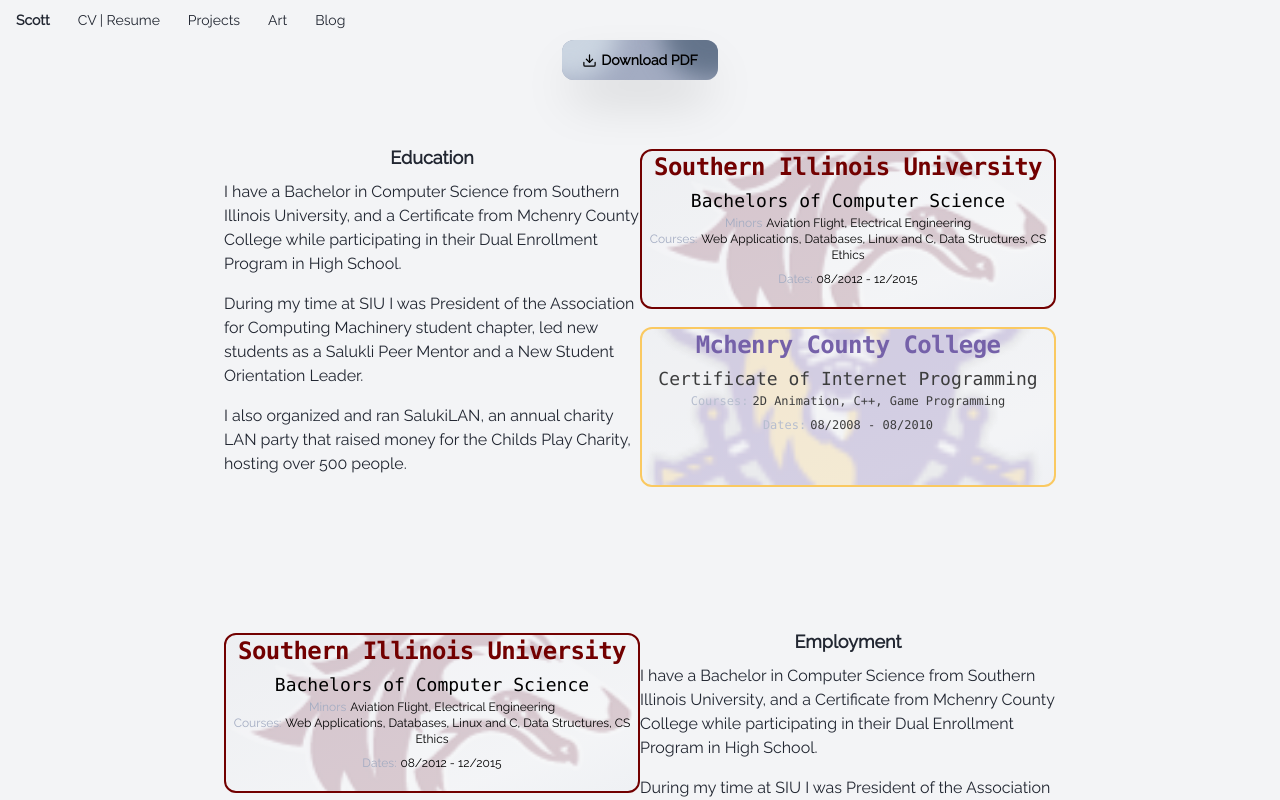
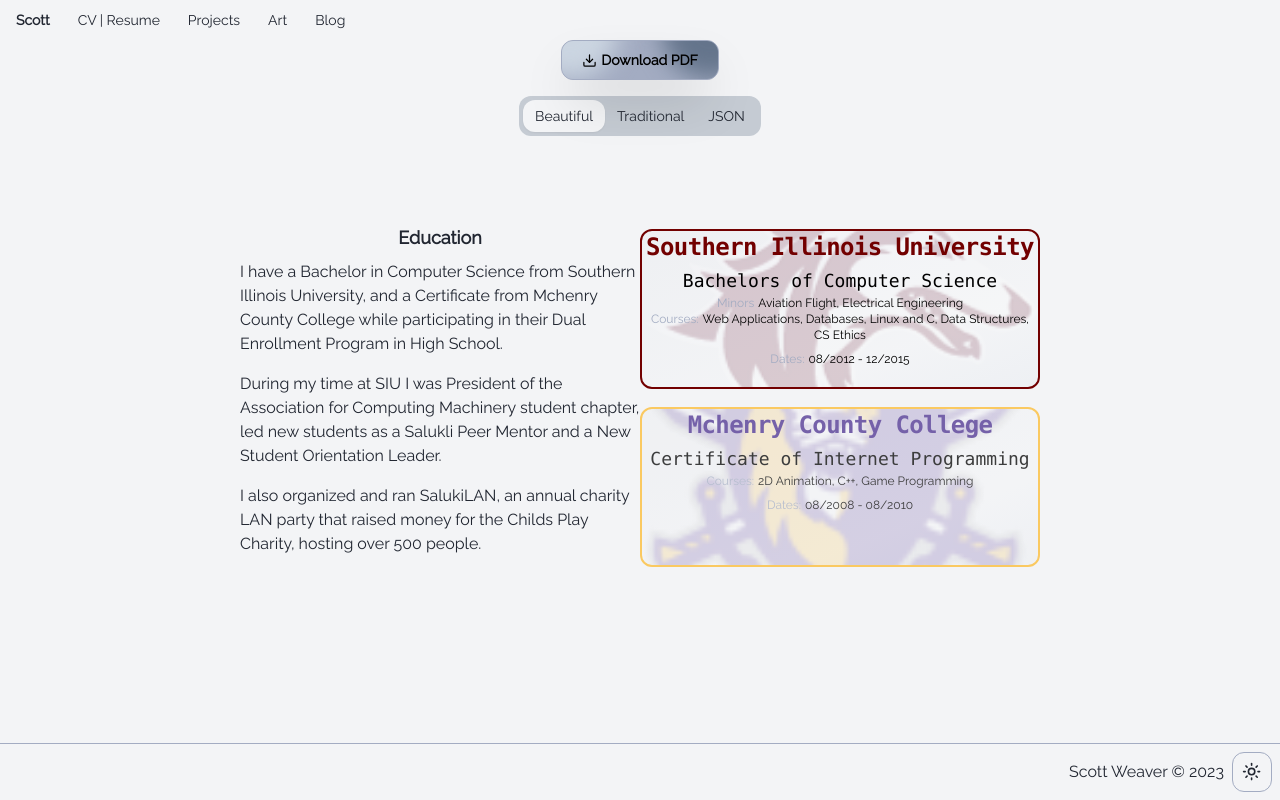
Before and after one commit to unmonk/weaverscott, a Next.js app: page /cv in a window 1280 px wide. Shown: the top 800 px of the page. Built offline with nearby package versions, Linux system fonts and the light colour scheme.

Commit message:
added navlink to cv

```diff
--- a/app/cv/page.tsx
+++ b/app/cv/page.tsx
@@ -1,47 +1,13 @@
 import EducationCards from "@/components/EducationCards";
+import Resume from "@/components/Resume";
 import DownloadPDFButton from "@/components/ui/DownloadPDFButton";
-import { Button } from "@/components/ui/button";
 import { educationParagraphs } from "@/lib/consts";
-import { DownloadIcon } from "lucide-react";
 
 export default function CVPage() {
   return (
     <div className="w-full flex-1  items-center text-center justify-between xl:self-center xl:w-3/4">
-      <div>
-        <DownloadPDFButton />
-      </div>
-      <section className="mb-2 p-3 md:p-16 ">
-        <div className="grid grid-cols-2">
-          <div>
-            <h3 className="text-lg font-semibold mb-2">Education</h3>
-            {educationParagraphs &&
-              educationParagraphs.map((paragraph) => {
-                return (
-                  <p className="text-left mb-4" key={paragraph}>
-                    {paragraph}
-                  </p>
-                );
-              })}
-          </div>
-          <EducationCards />
-        </div>
-      </section>
-      <section className="mb-2 p-3 md:p-16 ">
-        <div className="grid grid-cols-2">
-          <EducationCards />
-          <div>
-            <h3 className="text-lg font-semibold mb-2">Employment</h3>
-            {educationParagraphs &&
-              educationParagraphs.map((paragraph) => {
-                return (
-                  <p className="text-left mb-4" key={paragraph}>
-                    {paragraph}
-                  </p>
-                );
-              })}
-          </div>
-        </div>
-      </section>
+      <DownloadPDFButton />
+      <Resume />
     </div>
   );
 }
--- a/app/layout.tsx
+++ b/app/layout.tsx
@@ -1,9 +1,9 @@
 import "./globals.css";
 import { Roboto, Raleway } from "next/font/google";
 import { ThemeProvider } from "@/components/theme-provider";
-import Footer from "@/components/footer";
+import Footer from "@/components/Footer";
 import { Analytics } from "@vercel/analytics/react";
-import Navbar from "@/components/navbar";
+import Navbar from "@/components/Navbar";
 
 const inter = Raleway({
   subsets: ["latin-ext"],
--- /dev/null
+++ b/components/BeautifulEducation.tsx
@@ -0,0 +1,28 @@
+import { FC } from "react";
+import { educationParagraphs } from "@/lib/consts";
+import EducationCards from "./EducationCards";
+
+interface BeautifulEducationProps {}
+
+const BeautifulEducation: FC<BeautifulEducationProps> = ({}) => {
+  return (
+    <section className="mb-2 p-3 md:p-16 ">
+      <div className="grid grid-cols-2">
+        <div>
+          <h3 className="text-lg font-semibold mb-2">Education</h3>
+          {educationParagraphs &&
+            educationParagraphs.map((paragraph) => {
+              return (
+                <p className="text-left mb-4" key={paragraph}>
+                  {paragraph}
+                </p>
+              );
+            })}
+        </div>
+        <EducationCards />
+      </div>
+    </section>
+  );
+};
+
+export default BeautifulEducation;
--- a/components/EducationCards.tsx
+++ b/components/EducationCards.tsx
@@ -19,8 +19,8 @@
           textClass = `text-siuPrimary dark:text-black font-mono`;
         }
         if (item.appreviation === "MCC") {
-          borderClass = `border-2 dark:border-mccPrimary border-mccSecondary font-mono`;
-          textClass = `dark:text-mccSecondary text-mccPrimary`;
+          borderClass = `border-2 dark:border-mccPrimary border-mccSecondary`;
+          textClass = `dark:text-mccSecondary text-mccPrimary font-mono`;
         }
 
         return (
--- a/components/navbar.tsx
+++ b/components/Navbar.tsx
@@ -15,6 +15,7 @@
 import { DownloadIcon } from "lucide-react";
 import { employers, organizations, education } from "@/lib/consts";
 import va from "@vercel/analytics";
+import Link from "next/link";
 
 interface NavbarProps {}
 
@@ -28,7 +29,7 @@
         <MenubarTrigger className="font-bold">Scott</MenubarTrigger>
         <MenubarContent>
           <MenubarItem asChild className="cursor-pointer">
-            <a href="/">Go Home</a>
+            <Link href="/">Go Home</Link>
           </MenubarItem>
 
           <MenubarItem>Contact Me</MenubarItem>
@@ -49,7 +50,13 @@
               </MenubarShortcut>
             </a>
           </MenubarItem>
-          <MenubarItem>View</MenubarItem>
+          <MenubarItem
+            asChild
+            className="cursor-pointer"
+            onClick={onResumeClick}
+          >
+            <Link href={"/cv"}>View </Link>
+          </MenubarItem>
           <MenubarSub>
             <MenubarSubTrigger>Employers</MenubarSubTrigger>
             <MenubarSubContent>
--- /dev/null
+++ b/components/Resume.tsx
@@ -0,0 +1,38 @@
+"use client";
+import { FC } from "react";
+import { Tabs, TabsList, TabsTrigger, TabsContent } from "@/components/ui/tabs";
+import BeautifulEducation from "./BeautifulEducation";
+import TraditionalResume from "./TraditionalResume";
+
+interface ResumeProps {}
+
+const Resume: FC<ResumeProps> = ({}) => {
+  return (
+    <div className="flex justify-center p-4">
+      <Tabs defaultValue={"beautiful"} className="h-full space-y-6">
+        <div className="space-between flex items-center w-full justify-center">
+          <TabsList className="rounded-xl">
+            <TabsTrigger value={"beautiful"} className="rounded-xl">
+              Beautiful
+            </TabsTrigger>
+            <TabsTrigger value={"traditional"} className="rounded-xl">
+              Traditional
+            </TabsTrigger>
+            <TabsTrigger value={"json"} className="rounded-xl">
+              JSON
+            </TabsTrigger>
+          </TabsList>
+        </div>
+        <TabsContent value={"beautiful"}>
+          <BeautifulEducation />
+        </TabsContent>
+        <TabsContent value={"traditional"}>
+          <TraditionalResume />
+        </TabsContent>
+        <TabsContent value={"json"}>Coming Soon</TabsContent>
+      </Tabs>
+    </div>
+  );
+};
+
+export default Resume;
--- /dev/null
+++ b/components/TraditionalResume.tsx
@@ -0,0 +1,9 @@
+import { FC } from "react";
+
+interface TraditionalResumeProps {}
+
+const TraditionalResume: FC<TraditionalResumeProps> = ({}) => {
+  return <div className="">Coming Soon</div>;
+};
+
+export default TraditionalResume;
--- a/components/ui/DownloadPDFButton.tsx
+++ b/components/ui/DownloadPDFButton.tsx
@@ -15,7 +15,7 @@
     >
       <a
         href="/ScottWeaverResume.pdf"
-        className="rounded-xl relative items-center justify-center inline-block p-4 px-5 py-3 overflow-hidden font-medium text-indigo-600  shadow-2xl group"
+        className="rounded-xl border relative items-center justify-center inline-block p-4 px-5 py-3 overflow-hidden font-medium text-indigo-600  shadow-2xl group"
       >
         <span className="absolute top-0 left-0 w-40 h-40 -mt-10 -ml-3 transition-all duration-700 bg-primary rounded-full blur-md ease"></span>
         <span className="absolute inset-0 w-full h-full transition duration-700 group-hover:rotate-180 ease">
--- /dev/null
+++ b/components/ui/tabs.tsx
@@ -0,0 +1,55 @@
+"use client"
+
+import * as React from "react"
+import * as TabsPrimitive from "@radix-ui/react-tabs"
+
+import { cn } from "@/lib/utils"
+
+const Tabs = TabsPrimitive.Root
+
+const TabsList = React.forwardRef<
+  React.ElementRef<typeof TabsPrimitive.List>,
+  React.ComponentPropsWithoutRef<typeof TabsPrimitive.List>
+>(({ className, ...props }, ref) => (
+  <TabsPrimitive.List
+    ref={ref}
+    className={cn(
+      "inline-flex h-10 items-center justify-center rounded-md bg-muted p-1 text-muted-foreground",
+      className
+    )}
+    {...props}
+  />
+))
+TabsList.displayName = TabsPrimitive.List.displayName
+
+const TabsTrigger = React.forwardRef<
+  React.ElementRef<typeof TabsPrimitive.Trigger>,
+  React.ComponentPropsWithoutRef<typeof TabsPrimitive.Trigger>
+>(({ className, ...props }, ref) => (
+  <TabsPrimitive.Trigger
+    ref={ref}
+    className={cn(
+      "inline-flex items-center justify-center whitespace-nowrap rounded-sm px-3 py-1.5 text-sm font-medium ring-offset-background transition-all focus-visible:outline-none focus-visible:ring-2 focus-visible:ring-ring focus-visible:ring-offset-2 disabled:pointer-events-none disabled:opacity-50 data-[state=active]:bg-background data-[state=active]:text-foreground data-[state=active]:shadow-sm",
+      className
+    )}
+    {...props}
+  />
+))
+TabsTrigger.displayName = TabsPrimitive.Trigger.displayName
+
+const TabsContent = React.forwardRef<
+  React.ElementRef<typeof TabsPrimitive.Content>,
+  React.ComponentPropsWithoutRef<typeof TabsPrimitive.Content>
+>(({ className, ...props }, ref) => (
+  <TabsPrimitive.Content
+    ref={ref}
+    className={cn(
+      "mt-2 ring-offset-background focus-visible:outline-none focus-visible:ring-2 focus-visible:ring-ring focus-visible:ring-offset-2",
+      className
+    )}
+    {...props}
+  />
+))
+TabsContent.displayName = TabsPrimitive.Content.displayName
+
+export { Tabs, TabsList, TabsTrigger, TabsContent }
--- a/package.json
+++ b/package.json
@@ -15,6 +15,7 @@
     "@radix-ui/react-scroll-area": "^1.0.4",
     "@radix-ui/react-separator": "^1.0.3",
     "@radix-ui/react-slot": "^1.0.2",
+    "@radix-ui/react-tabs": "^1.0.4",
     "@types/node": "20.3.3",
     "@types/react": "18.2.14",
     "@types/react-dom": "18.2.6",
```
Also changed, not shown: components/Footer.tsx (renamed from components/footer.tsx), 1 other file (tests, documents, lock files or other folders).
